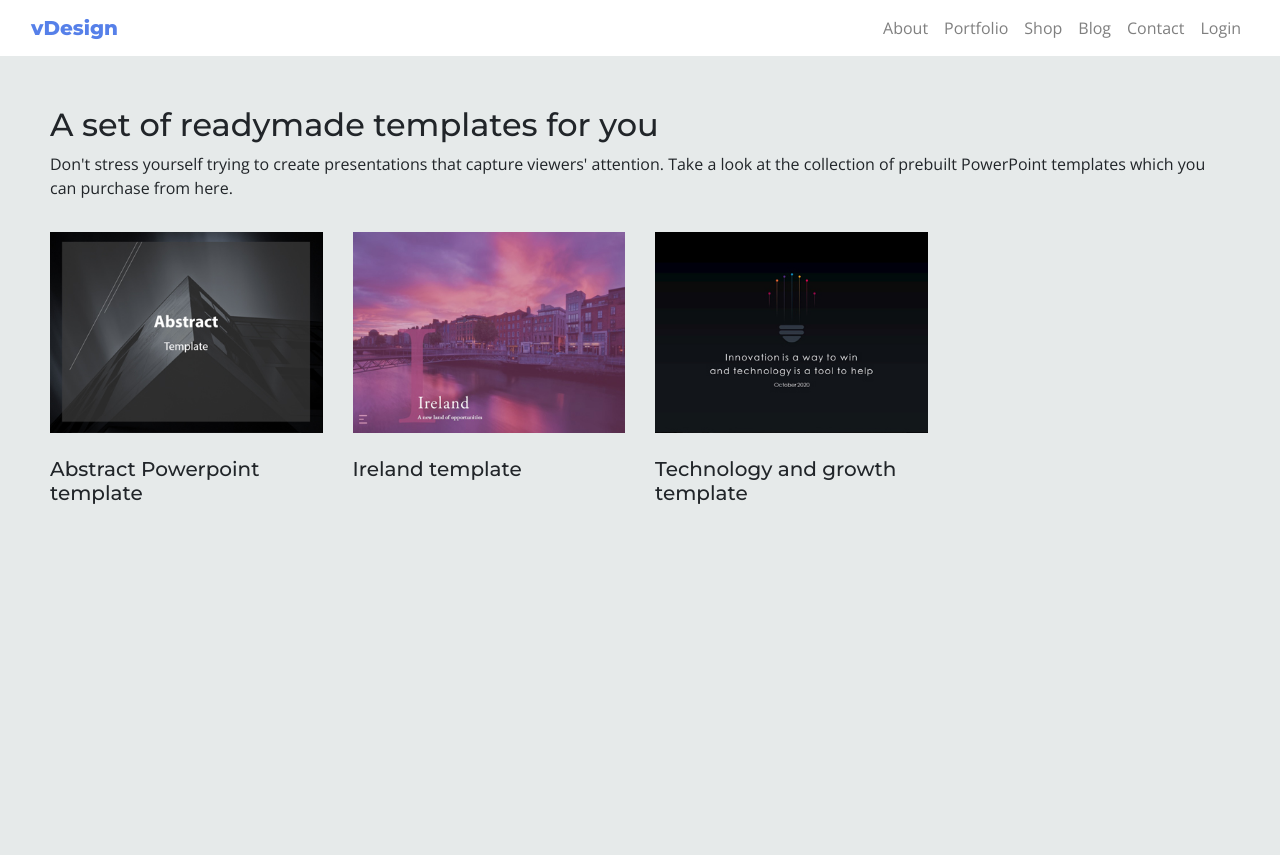
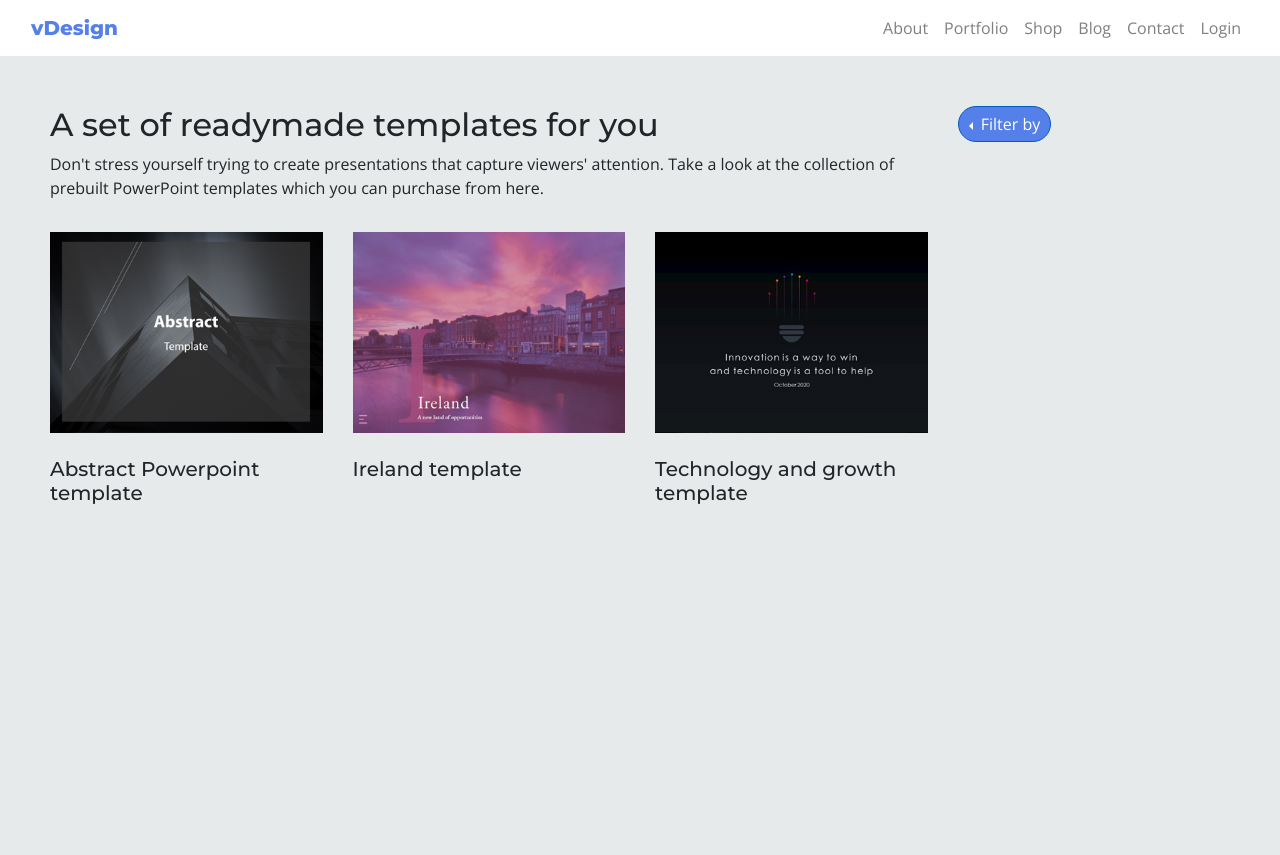
Before and after one commit to vishkid84/vDesign, a Django app: page /products/ in a window 1280 px wide. Shown: the top 855 px of the page. Run offline with Django 3.2, Linux system fonts and the light colour scheme; data comes from the database, SQL or seed files in the repository; some libraries are stand-ins or nearby versions.

Commit message:
Added filter functionality in products page

```diff
--- a/products/templates/products/products.html
+++ b/products/templates/products/products.html
@@ -4,9 +4,21 @@
 {% block content %}
     <div class="container-fluid main-container">
         <div class="row">
-            <div class="col">
+            <div class="col-9">
                 <h2 class="bold-title montserrat-bold">A set of readymade templates for you</h2>
                 <p>Don't stress yourself trying to create presentations that capture viewers' attention. Take a look at the collection of prebuilt PowerPoint templates which you can purchase from here.</p>
+            </div>
+            <div class="col-3">
+                <div class="dropdown show dropleft">
+                    <a class="btn btn-primary products_dropdown-button dropdown-toggle" href="#" role="button" id="dropdownMenuLink" data-toggle="dropdown" aria-haspopup="true" aria-expanded="false">
+                        Filter by
+                    </a>
+                    <div class="dropdown-menu" aria-labelledby="dropdownMenuLink">
+                        <a class="dropdown-item" href="{% url 'products' %}?category=ppt">PowerPoint templates</a>
+                        <a class="dropdown-item" href="{% url 'products' %}?category=bootstrap">Bootstrap template</a>
+                        <a class="dropdown-item" href="{% url 'products' %}?category=ppt,bootstrap">All</a>
+                    </div>
+                </div>
             </div>
         </div>
         <div class="row">
--- a/products/views.py
+++ b/products/views.py
@@ -1,13 +1,21 @@
 from django.shortcuts import render, get_object_or_404
-from .models import Product
+from .models import Product, Category
 
 # Create your views here.
 def products(request):
 
     products = Product.objects.all()
+    categories = None
+
+    if request.GET:
+        if 'category' in request.GET:
+            categories = request.GET['category'].split(',')
+            products = products.filter(category__name__in=categories)
+            categories = Category.objects.filter(name__in=categories)
 
     context = {
         'products': products,
+        'current_categories': categories,
     }
 
     return render(request, 'products/products.html', context)
--- a/static/css/base.css
+++ b/static/css/base.css
@@ -13,7 +13,7 @@ body{
 }
 
 .btn{
-    background-color: #5680E9;
+    background-color: #5680E9 !important;
 }
 
 .montserrat{
@@ -124,3 +124,8 @@ footer {
 .sticky-top{
     top: 1rem;
 }
+
+.products_dropdown-button{
+    border-radius: 50px;
+    padding: 5px 10px;
+}
--- a/vdesign/settings.py
+++ b/vdesign/settings.py
@@ -72,6 +72,7 @@ TEMPLATES = [
                 'django.template.context_processors.request',
                 'django.contrib.auth.context_processors.auth',
                 'django.contrib.messages.context_processors.messages',
+                'django.template.context_processors.media'
             ],
         },
     },
```
